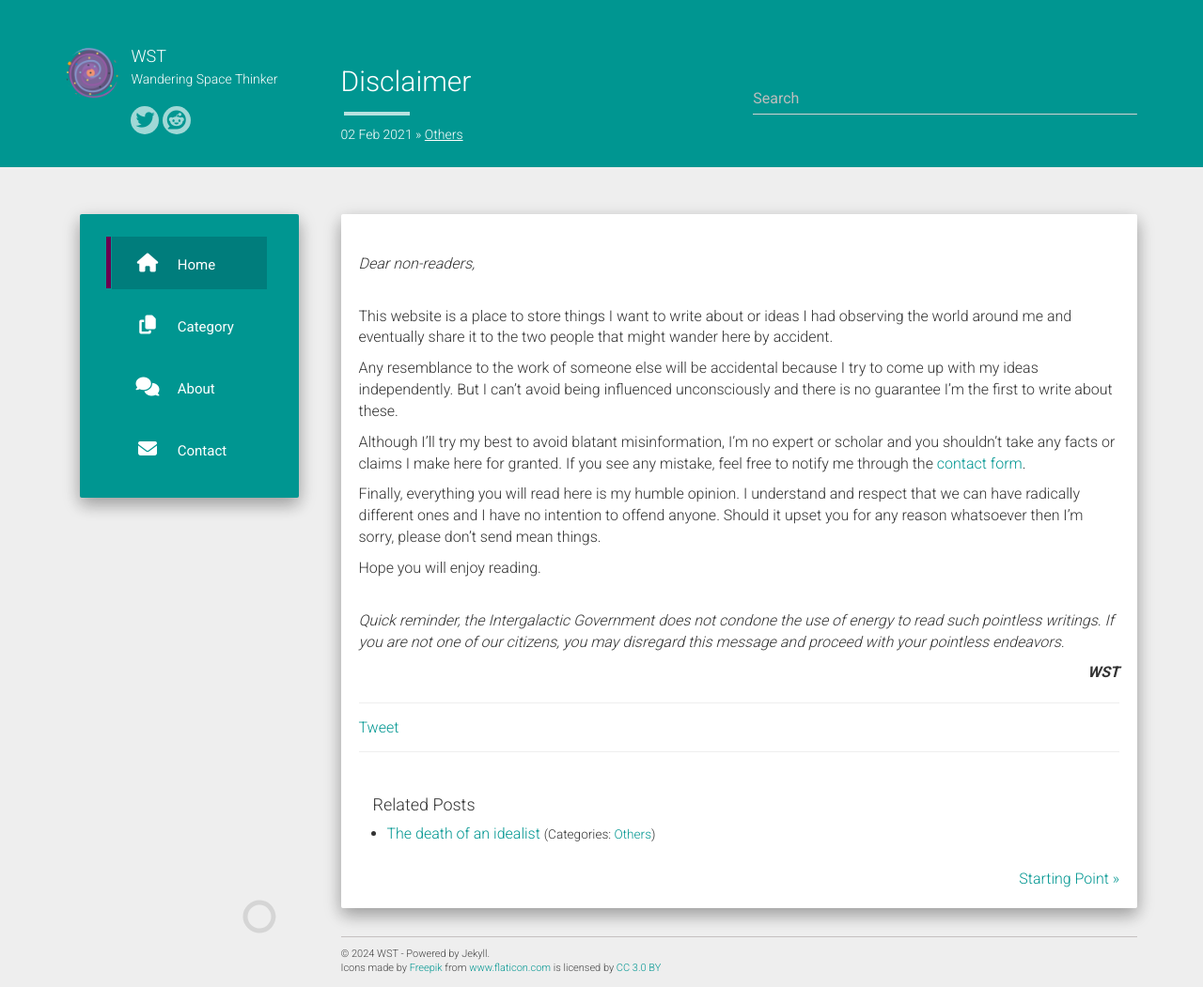
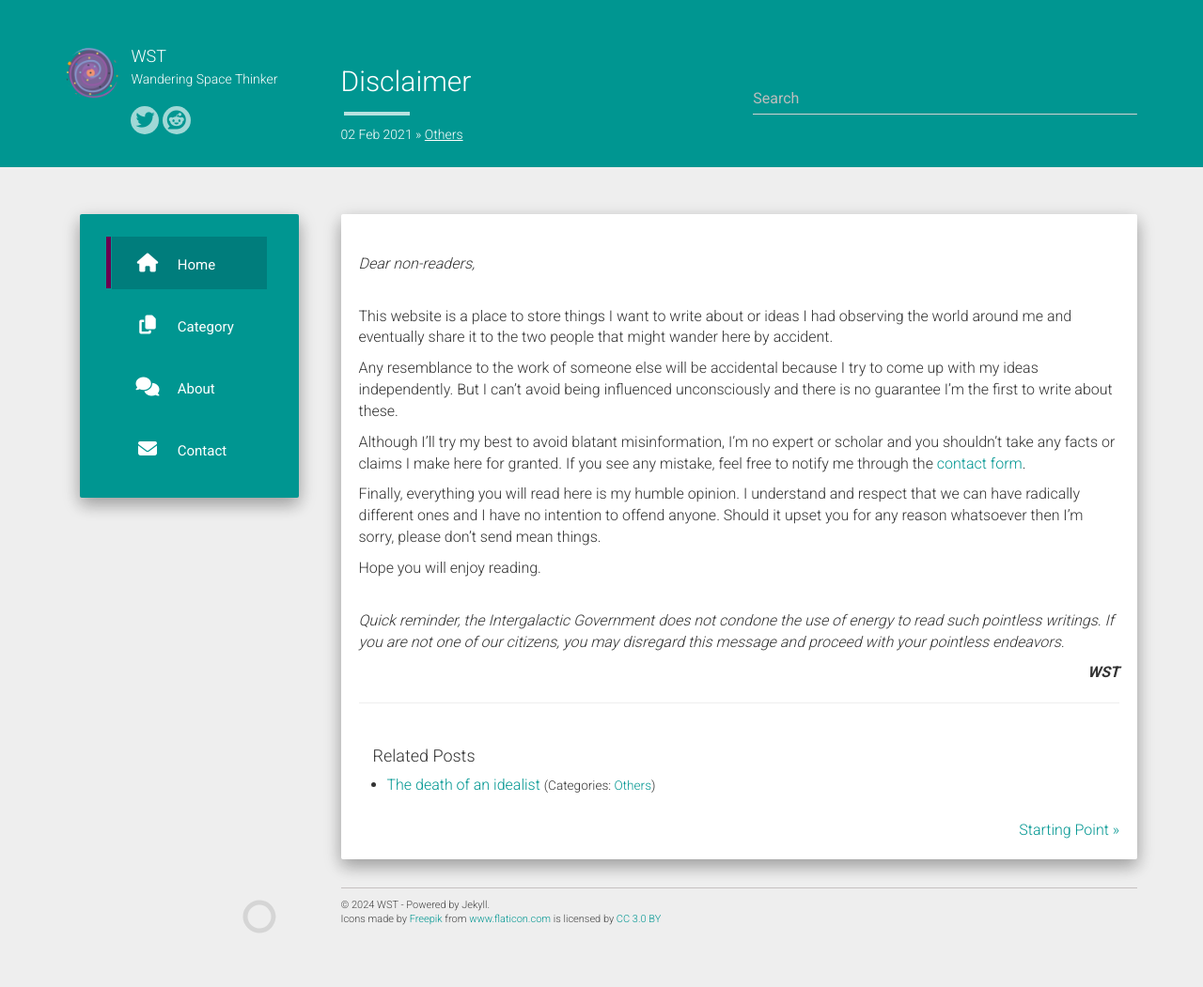
Before and after one commit to WanderingSpaceThinker/nonexistence, a Jekyll site: the page built from _posts/2021-02-02-Disclaimer.md, in a window 1280 px wide and 1051 px high. Shown: the whole window at 94% size. Built offline with Jekyll 4.4.1, drawn with Linux system fonts in a browser that asks for light colours; nearby versions of some CDN libraries; comment, search, counter and statistics services are not loaded.

Commit message:
fix: remove share buttons

```diff
--- a/_layouts/post.html
+++ b/_layouts/post.html
@@ -14,8 +14,6 @@ layout: default
     <!-- <p>{{ site.data.quotes.size }} {{ random }} {{ p_time }} {{ r_time }}</p> -->
     <p><i>{{ site.data.quotes[random].quote }}</i></p>
     <p style="font-weight: bold; text-align: right"><i>{{ site.author }}</i></p>
-    <hr />
-    {% include share-page.html %}
 </article>
 <hr />
 {% assign hasSimilar = '' %}
```
